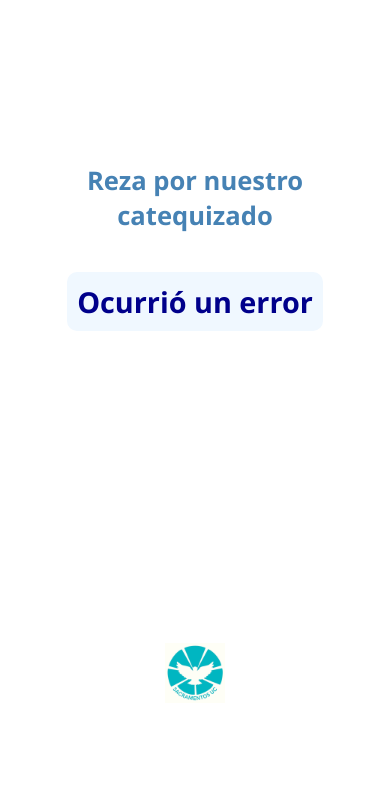
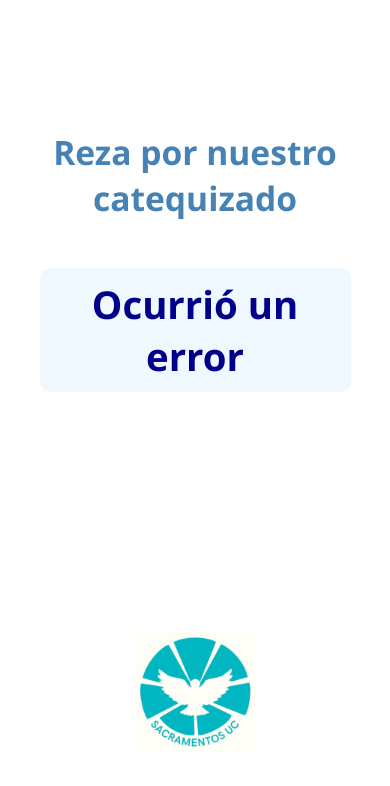
Before and after one commit to Ita033/Sacramentos, a website: page index.html in a window 390 px wide. Drawn offline with Linux system fonts and the light colour scheme; no server answers.

Commit message:
Update style.css

```diff
--- a/style.css
+++ b/style.css
@@ -11,6 +11,7 @@ body {
     min-height: 100vh; /* Ocupa toda la altura de la pantalla */
     text-align: center;
     box-sizing: border-box; /* Incluye padding y border en el cálculo del ancho/alto */
+    font-size: 1.5em; /* Aumento del 50% en la tipografía base */
 }
 
 .content-container {
@@ -25,12 +26,12 @@ body {
 
 h1 {
     color: #4682b4; /* Celeste */
-    font-size: 2em;
+    font-size: 1.7em; /* Ajuste del tamaño del título */
     margin-bottom: 20px;
 }
 
 #nombre-catequizado {
-    font-size: 2.5em;
+    font-size: 2em; /* Ajuste del tamaño del nombre */
     color: #00008b; /* Azul oscuro */
     padding: 15px;
     background-color: #f0f8ff;
@@ -40,25 +41,35 @@ h1 {
 }
 
 .logo {
-    width: 80px;
+    width: 160px; /* Doble del tamaño original (80px * 2) */
     height: auto;
     margin-top: 20px;
+    margin-bottom: 10px; /* Reduzco un poco el margen inferior para la frase */
+}
+
+.frase-acutis {
+    font-family: 'Courier New', Courier, monospace; /* Simula tipografía monospace */
+    font-size: 0.8em; /* Tamaño más pequeño para la frase */
+    color: #777; /* Color grisáceo */
     margin-bottom: 20px;
 }
 
 /* Media Query para pantallas aún más pequeñas */
 @media (max-width: 400px) {
     h1 {
-        font-size: 1.6em;
+        font-size: 1.4em;
         margin-bottom: 15px;
     }
     #nombre-catequizado {
-        font-size: 1.8em;
+        font-size: 1.6em;
         padding: 10px;
     }
     .logo {
-        width: 60px;
+        width: 120px; /* Ajuste para pantallas más pequeñas */
         margin-top: 15px;
-        margin-bottom: 15px;
+        margin-bottom: 5px;
+    }
+    .frase-acutis {
+        font-size: 0.7em;
     }
 }
```
